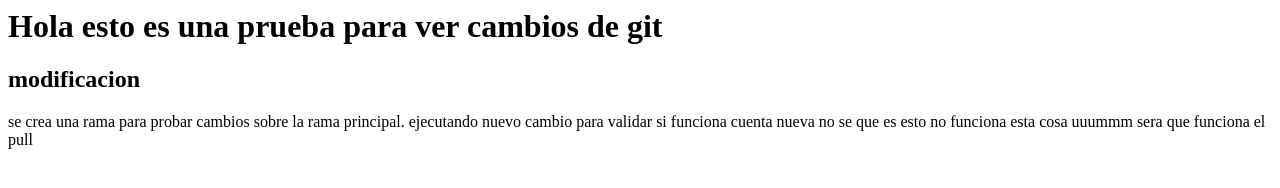
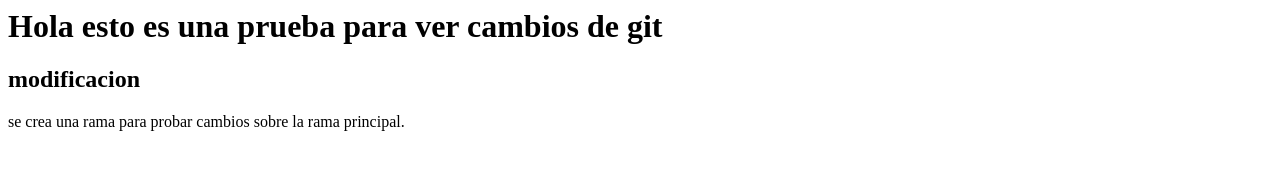
Before and after one commit to Camilo-Rubiano/Prueba-Git, a plain HTML site: page index.html in a window 1280 px wide. Drawn offline with Linux system fonts and the light colour scheme.

Commit message:
Se agrega infor

```diff
--- a/index.html
+++ b/index.html
@@ -10,8 +10,6 @@
     <h2>modificacion</h2>
     se crea una rama para probar cambios sobre la rama principal.
 
-    ejecutando nuevo cambio para validar si funciona cuenta nueva
-        no se que es esto no funciona esta  cosa
-        uuummm sera que funciona el pull
+
 <body>
 </html>
```
